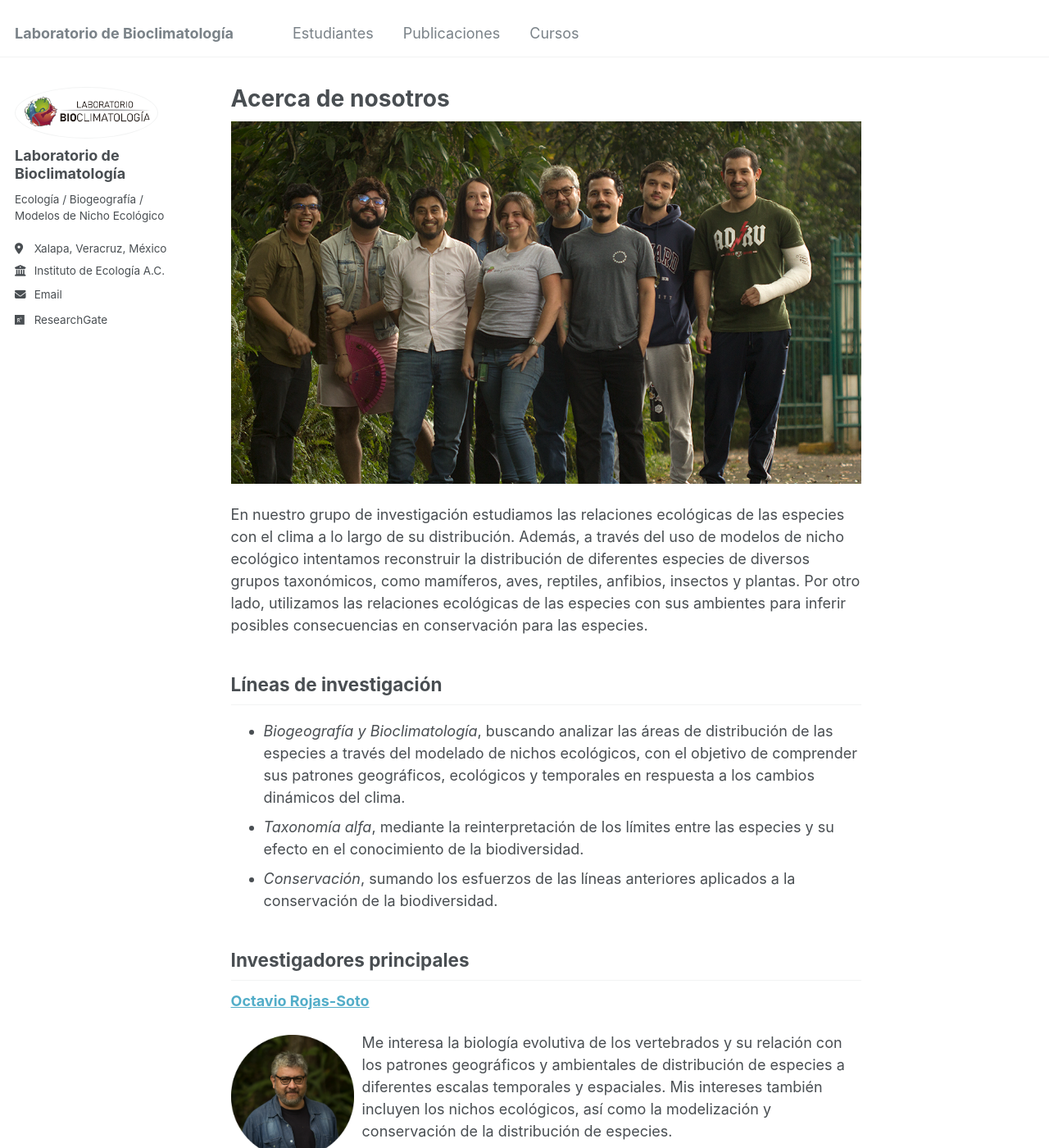
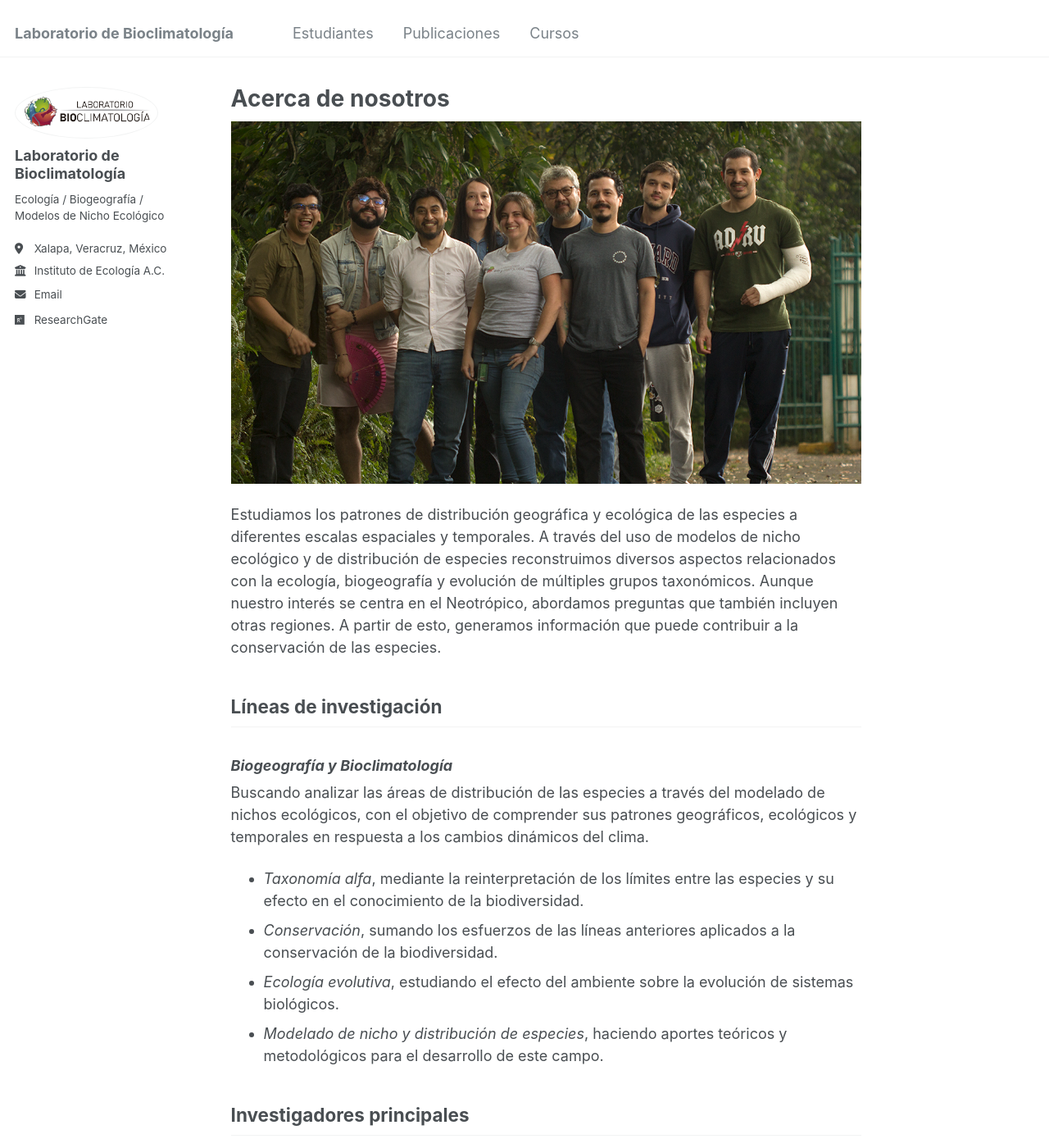
Before and after one commit to Labbioclim/bioclimat, a Jekyll site: the page built from _pages/about.md, in a window 1280 px wide and 1400 px high. Shown: the whole window at 82% size. Built offline with Jekyll 4.4.1, drawn with Linux system fonts in a browser that asks for light colours.

Commit message:
Update about.md

```diff
--- a/_pages/about.md
+++ b/_pages/about.md
@@ -8,13 +8,16 @@ redirect_from:
 ---
 ![](https://labbioclim.github.io/bioclimat/images/grupo.png)
 
-En nuestro grupo de investigación estudiamos las relaciones ecológicas de las especies con el clima a lo largo de su distribución. Además, a través del uso de modelos de nicho ecológico intentamos reconstruir la distribución de diferentes especies de diversos grupos taxonómicos, como mamíferos, aves, reptiles, anfibios, insectos y plantas. Por otro lado, utilizamos las relaciones ecológicas de las especies con sus ambientes para inferir posibles consecuencias en conservación para las especies.
+Estudiamos los patrones de distribución geográfica y ecológica de las especies a diferentes escalas espaciales y temporales. A través del uso de modelos de nicho ecológico y de distribución de especies reconstruimos diversos aspectos relacionados con la ecología, biogeografía y evolución de múltiples grupos taxonómicos. Aunque nuestro interés se centra en el Neotrópico, abordamos preguntas que también incluyen otras regiones. A partir de esto, generamos información que puede contribuir a la conservación de las especies.
 
 Líneas de investigación
 ------
-* *Biogeografía y Bioclimatología*, buscando analizar las áreas de distribución de las especies a través del modelado de nichos ecológicos, con el objetivo de comprender sus patrones geográficos, ecológicos y temporales en respuesta a los cambios dinámicos del clima.
+### *Biogeografía y Bioclimatología*
+Buscando analizar las áreas de distribución de las especies a través del modelado de nichos ecológicos, con el objetivo de comprender sus patrones geográficos, ecológicos y temporales en respuesta a los cambios dinámicos del clima.
 * *Taxonomía alfa*, mediante la reinterpretación de los límites entre las especies y su efecto en el conocimiento de la biodiversidad.
 * *Conservación*, sumando los esfuerzos de las líneas anteriores aplicados a la conservación de la biodiversidad.
+* *Ecología evolutiva*, estudiando el efecto del ambiente sobre la evolución de sistemas biológicos.
+* *Modelado de nicho y distribución de especies*, haciendo aportes teóricos y metodológicos para el desarrollo de este campo.
 
 Investigadores principales
 ------
```
